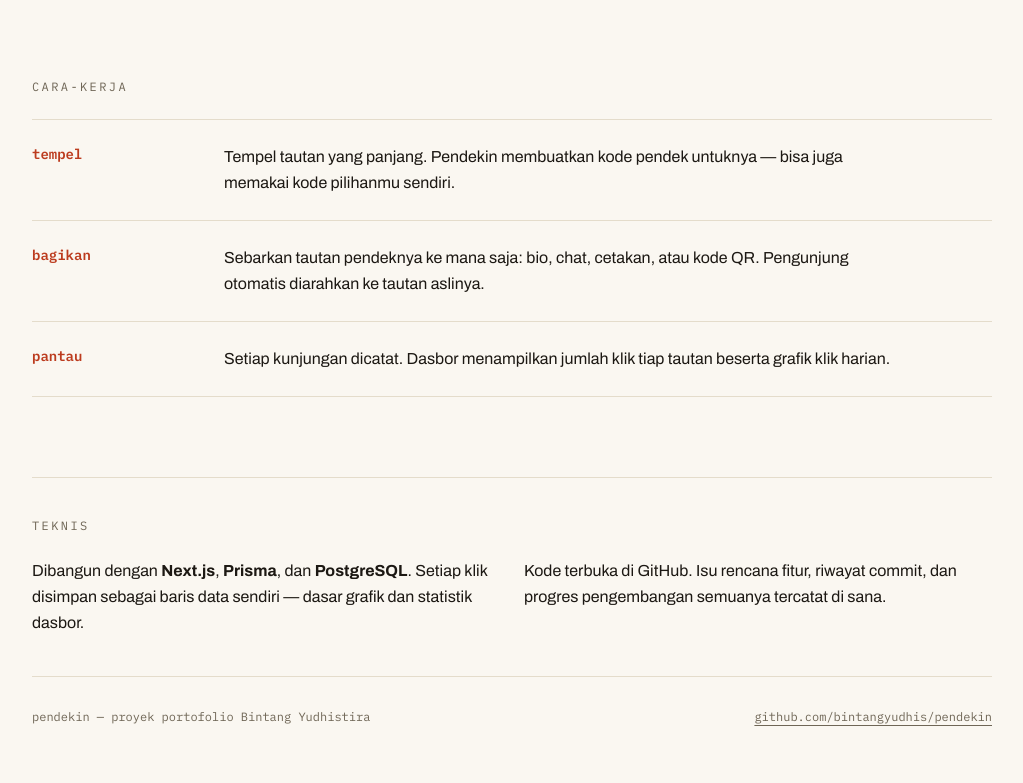
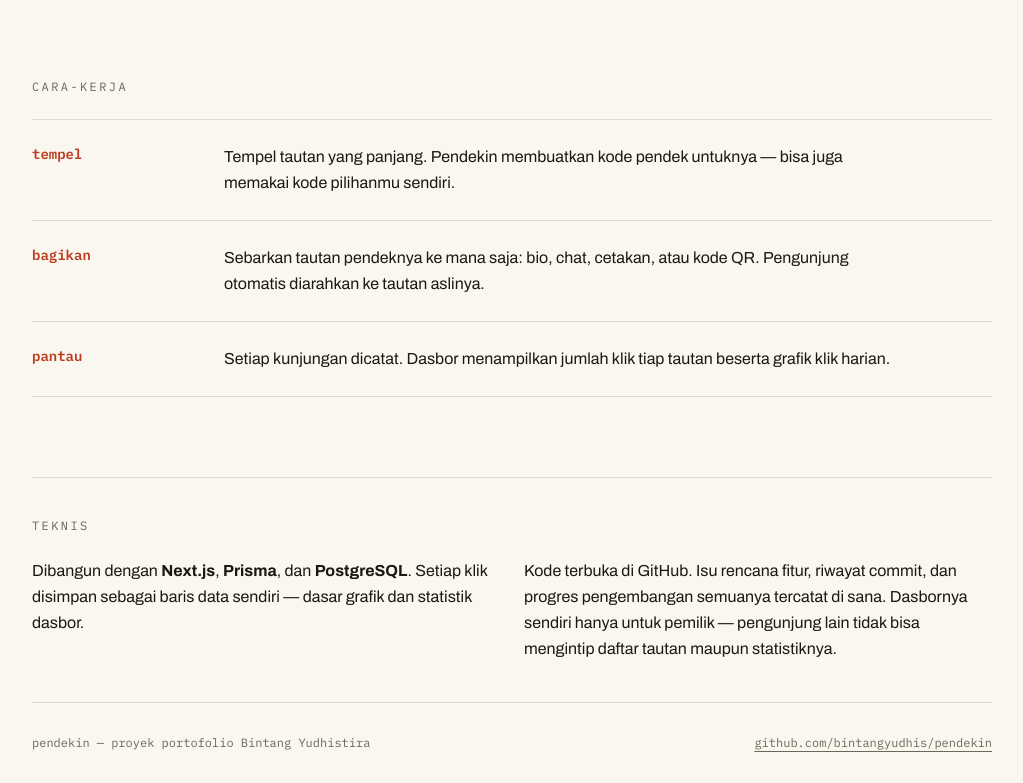
Before and after one commit to bintangyudhis/pendekin, a Next.js app: page / in a window 1280 px wide. Shown: the part 1106-1889 px from the top of the page, without its empty margins (128-1151 px from the left). Before the commit the page ends 1863 px from the top, so only its background shows below. Built offline with nearby package versions, Linux system fonts and the light colour scheme.

Commit message:
Day 7: beranda tegaskan dasbor hanya untuk pemilik [skip-vercel]

```diff
--- a/src/app/page.tsx
+++ b/src/app/page.tsx
@@ -137,7 +137,9 @@ export default function Home() {
             </p>
             <p className="leading-relaxed">
               Kode terbuka di GitHub. Isu rencana fitur, riwayat commit, dan
-              progres pengembangan semuanya tercatat di sana.
+              progres pengembangan semuanya tercatat di sana. Dasbornya
+              sendiri hanya untuk pemilik — pengunjung lain tidak bisa
+              mengintip daftar tautan maupun statistiknya.
             </p>
           </div>
         </section>
```
